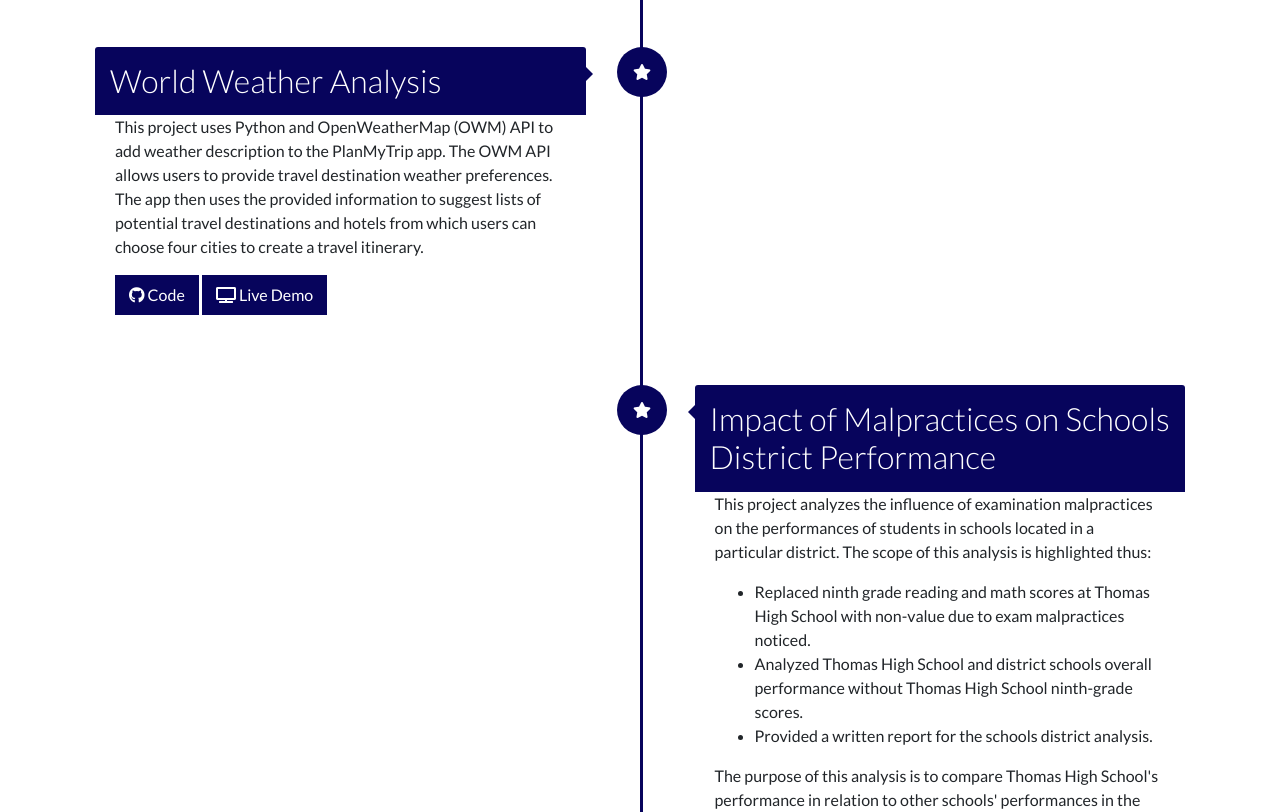
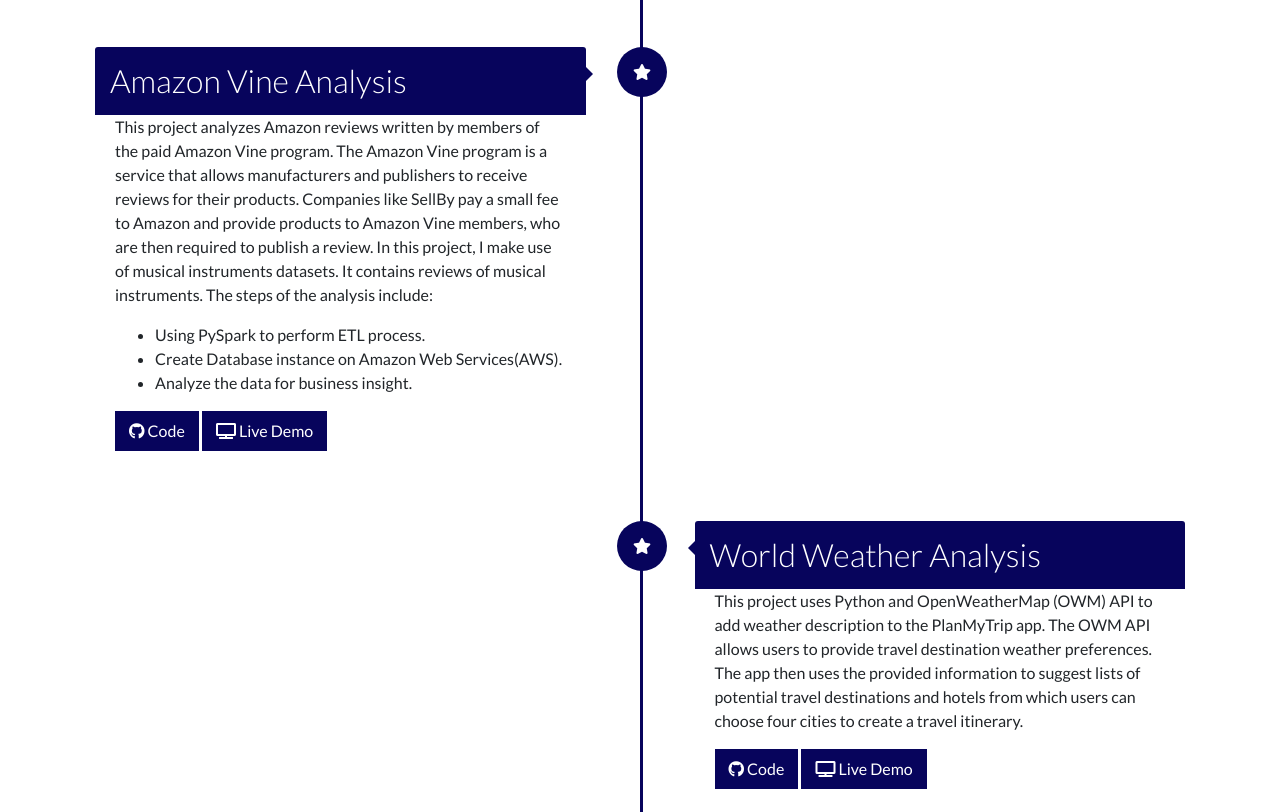
Before and after one commit to jacodetunde/jacodetunde2.github.io, a plain HTML site: page index.html in a window 1280 px wide. Shown: the part 2514-3326 px from the top of the page. Drawn offline with nearby package versions, Linux system fonts and the light colour scheme.

Commit message:
Adding updates

```diff
--- a/index.html
+++ b/index.html
@@ -137,9 +137,6 @@
     </section>
 
 
-
-
-
     <!-- TIMELINE -->
     <section class="container">
         <h1 class="title">Recent Projects</h1>
@@ -189,15 +186,19 @@
                     <i class="fas fa-star fa-align"></i>
                 </div>
                 <div class="timeline-content">
-                    <h2>World Weather Analysis</h2>
+                    <h2>Amazon Vine Analysis</h2>
                     <p>
-                        This project uses Python and OpenWeatherMap (OWM) API to add weather description to the PlanMyTrip app.
-                        The OWM API allows users to provide travel destination weather preferences. The app then uses the provided
-                        information to suggest lists of potential travel destinations and hotels from which users can choose four
-                        cities to create a travel itinerary.
+                        This project analyzes Amazon reviews written by members of the paid Amazon Vine program.
+                        The Amazon Vine program is a service that allows manufacturers and publishers to receive reviews for their products.
+                        Companies like SellBy pay a small fee to Amazon and provide products to Amazon Vine members, who are then required to publish a review.
+                        In this project, I make use of musical instruments datasets. It contains reviews of musical instruments. The steps of the analysis include:
+                        <ul>
+                        <li>Using PySpark to perform ETL process.</li>
+                        <li>Create Database instance on Amazon Web Services(AWS).</li>
+                        <li>Analyze the data for business insight.</li></ul>
                     </p>
-                    <a href="https://github.com/jacodetunde/World_Weather_Analysis" class="btn"><i class="fab fa-github"></i> Code</a>
-                    <a href="https://jacodetunde.github.io/World_Weather_Analysis/" class="btn"><i class="fas fa-tv"></i> Live Demo</a>
+                    <a href="https://github.com/jacodetunde/Amazon_Vine_Analysis" class="btn"><i class="fab fa-github"></i> Code</a>
+                    <a href="https://jacodetunde.github.io/Amazon_Vine_Analysis/" class="btn"><i class="fas fa-tv"></i> Live Demo</a>
 
                 </div>
             </div>
@@ -208,19 +209,15 @@
 
                 </div>
                 <div class="timeline-content right">
-                    <h2>Impact of Malpractices on Schools District Performance</h2>
+                    <h2>World Weather Analysis</h2>
                     <p>
-                        This project analyzes the influence of examination malpractices on the performances of students in schools located in a
-                        particular district. The scope of this analysis is highlighted thus:
-                        <ul>
-                        <li>Replaced ninth grade reading and math scores at Thomas High School with non-value due to exam malpractices noticed.</li>
-                        <li>Analyzed Thomas High School and district schools overall performance without Thomas High School ninth-grade scores.</li>
-                        <li>Provided a written report for the schools district analysis.</li></ul>
-                         The purpose of this analysis is to compare Thomas High School's performance in relation to other schools' performances in
-                         the district after having removed the ninth-grade scores.
+                        This project uses Python and OpenWeatherMap (OWM) API to add weather description to the PlanMyTrip app.
+                        The OWM API allows users to provide travel destination weather preferences. The app then uses the provided
+                        information to suggest lists of potential travel destinations and hotels from which users can choose four
+                        cities to create a travel itinerary.
                     </p>
-                    <a href="https://github.com/jacodetunde/School_District_Analysis" class="btn"><i class="fab fa-github"></i> Code</a>
-                    <a href="https://jacodetunde.github.io/School_District_Analysis/" class="btn"><i class="fas fa-tv"></i> Live Demo</a>
+                    <a href="https://github.com/jacodetunde/World_Weather_Analysis" class="btn"><i class="fab fa-github"></i> Code</a>
+                    <a href="https://jacodetunde.github.io/World_Weather_Analysis/" class="btn"><i class="fas fa-tv"></i> Live Demo</a>
                 </div>
             </div>
 
```
